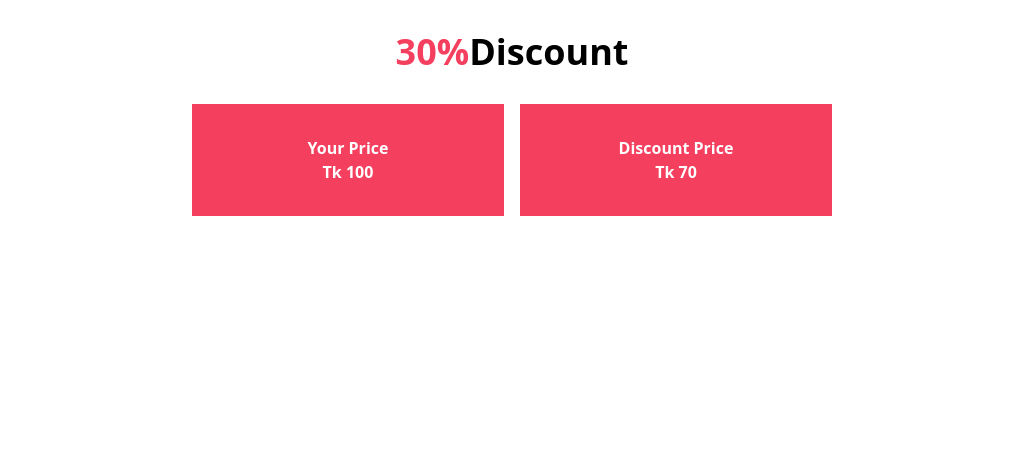
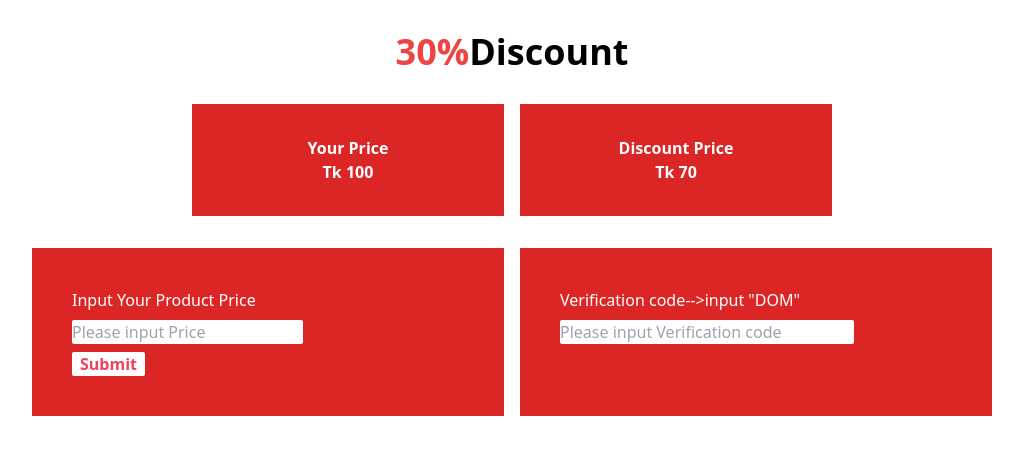
Before and after one commit to Flocky05/Discount-calculator, a plain HTML site: page index.html in a window 1280 px wide. Shown: the whole page, without its empty margins (128-1151 px from the left). Drawn offline with nearby package versions, Linux system fonts and the light colour scheme.

Commit message:
added full ui-ux design

```diff
--- a/index.html
+++ b/index.html
@@ -8,18 +8,32 @@
     <script src="https://cdn.tailwindcss.com"></script>
 </head>
 <body>
-    <h3 class="text-4xl font-bold text-center mt-8"><span class="text-rose-500">30%</span>Discount</h3>
+    <h3 class="text-4xl font-bold text-center mt-8"><span class="text-red-500">30%</span>Discount</h3>
     <section>
         <div class="grid grid-cols-2 gap-4 w-1/2 mx-auto text-white mt-8">
-            <div class="text-white bg-rose-500 text-center p-8 font-semibold">
+            <div class="text-white bg-red-600 text-center p-8 font-semibold">
                 <h4>Your Price</h4>
                 <h4>Tk <span>100</span></h4>
             </div>
-            <div class="text-white bg-rose-500 text-center p-8 font-semibold">
+            <div class="text-white bg-red-600 text-center p-8 font-semibold">
                 <h4>Discount Price</h4>
                 <h4>Tk <span>70</span></h4>
             </div>
         </div>
     </section>
+    <section>
+        <div class="grid grid-cols-2 gap-4 w-9/12 mx-auto text-white mt-8 ">
+            <div class="bg-red-600 p-10 ">
+                <h2>Input Your Product Price</h2>
+                <input class="block rounded-sm mt-2" type="text" placeholder="Please input Price">
+                <button class="text-rose-500  bg-white font-semibold rounded-sm mt-2 px-2 text-center">Submit</button>
+            </div>
+            <div class="bg-red-600 p-10 ">
+                <h2>Verification code-->input "DOM"</h2>
+                <input class="rounded-sm mt-2 w-9/12" type="text" placeholder="Please input Verification code">
+
+            </div>
+        </div>
+    </section>
 </body>
 </html>
```
